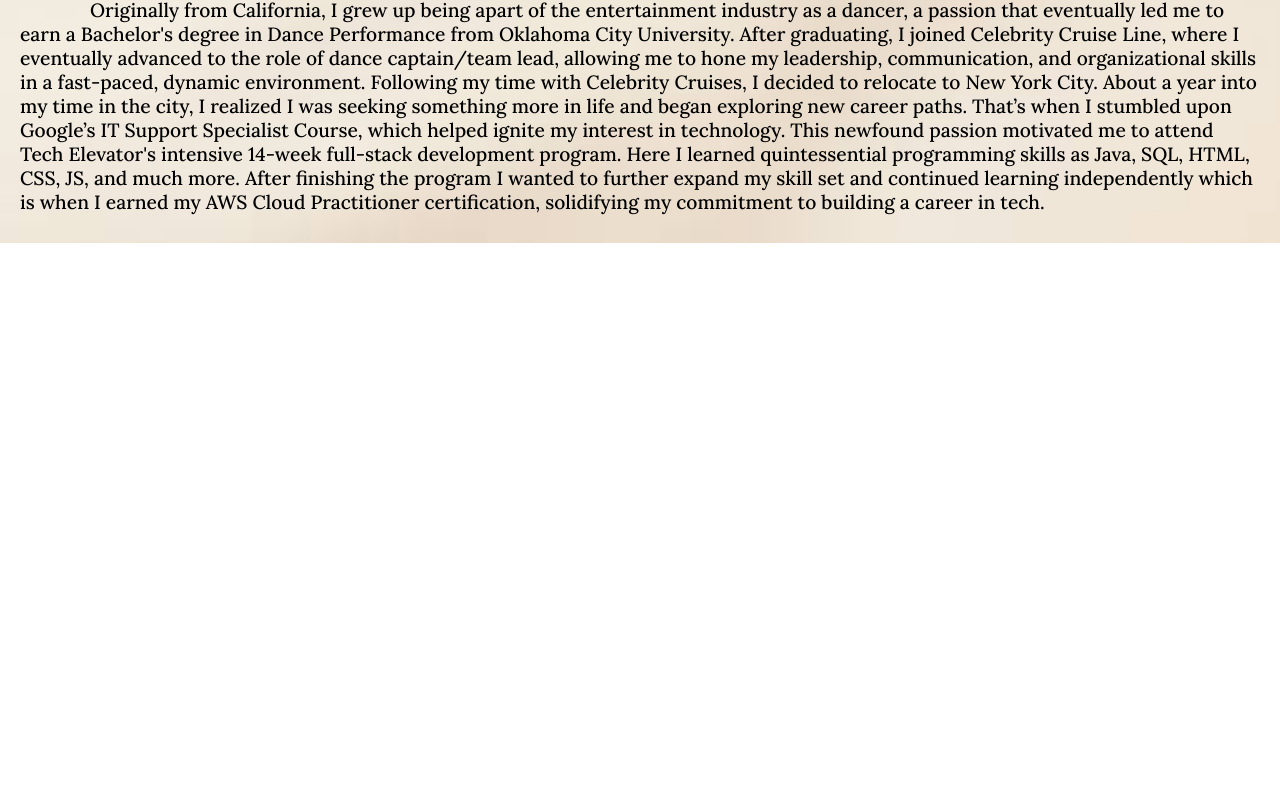
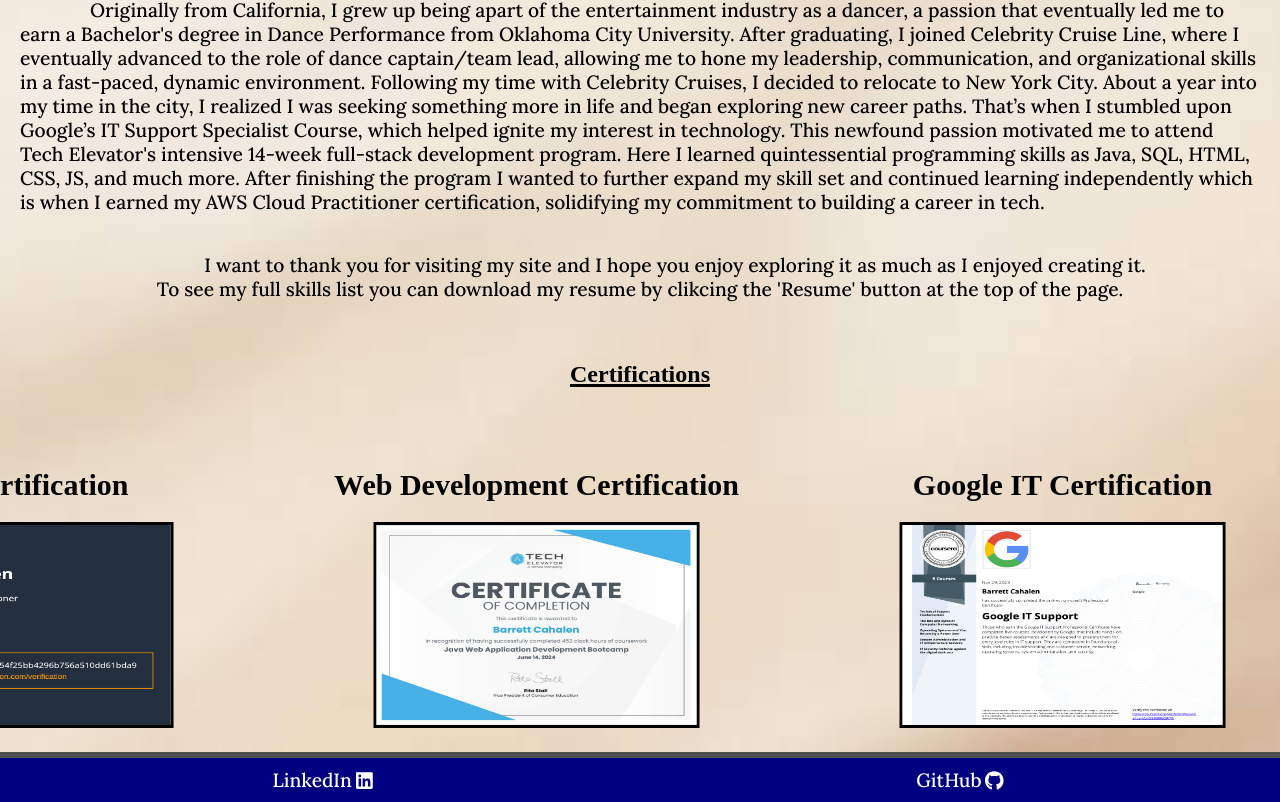
Before and after one commit to bpcahalen/Portfolio, a Vue app: page / in a window 1280 px wide. Shown: the part 557-1359 px from the top of the page. Before the commit the page ends 800 px from the top, so only its background shows below. Built offline with nearby package versions, Linux system fonts and the light colour scheme.

Commit message:
added scroll button

```diff
--- a/src/App.vue
+++ b/src/App.vue
@@ -1,47 +1,54 @@
 <template>
+  <scrollButton />
   <!-- <Transition>
     <div class="welcome" v-if="enter">
     <h1 class="welcomeMessage">Welcome To My Portfolio</h1>
     <button class="enter" @click="enter = !enter">Enter</button>
   </div>
   </Transition> -->
-  <div>
+  <div id="top">
     <header>
       <div class="navigation">
         <h2 class="name">Barrett Cahalen</h2>
         <nav class="menu">
-          <router-link to="/">Home</router-link>
-          <!-- <router-link to="/about">About</router-link> -->
-          <router-link to="/projects">Projects</router-link>
-          <a role="button" href="../BarrettCahalenResume.pdf" download="BarrettCahalenResume.pdf">Resume</a>
-          <router-link to="/contactme">Contact Me</router-link>
+          <router-link to="/" class="routing">Home</router-link>
+          <router-link to="/projects" class="routing">Projects</router-link>
+          <a role="button" href="../BarrettCahalenResume.pdf" download="BarrettCahalenResume.pdf" class="routing">Resume</a>
+          <router-link to="/contactme" class="routing">Contact Me</router-link>
         </nav>
       </div>
     </header>
     <RouterView />
     <footer>
-      <a class="link" href="https://www.linkedin.com/in/barrett-cahalen/" target="_blank">LinkedIn</a>
-      <a class="link" href="https://github.com/bpcahalen" target="_blank">GitHub</a>
-
+      <div class="link">
+      <a class="linkName" href="https://www.linkedin.com/in/barrett-cahalen/" target="_blank">LinkedIn<fa :icon="['fab', 'linkedin']" class="linkedIn"/></a>
+      <a class="linkName" href="https://github.com/bpcahalen" target="_blank">GitHub<fa :icon="['fab', 'github']" /></a>
+      </div>
     </footer>
   </div>
 </template>
 
+<script setup>
+import scrollButton from "../src/components/scrollButton.vue";
+</script>
+
 <script>
-import VuePdfViewer from "pdf-viewer-vue";
 import resume from "../public/BarrettCahalenResume.pdf";
 
 export default {
   data() {
     return {
-      enter: true
+      // enter: true
+      showButton: false
     }
-  }
+  },
+
 }
 </script>
 
 
 <style>
+
 @import url('https://fonts.googleapis.com/css2?family=Lora:wght@500&display=swap');
 @import url('https://fonts.googleapis.com/css2?family=Dancing+Script:wght@700&family=Lora:ital,wght@1,500&display=swap');
 
@@ -64,7 +71,7 @@
 }
 
 
-.welcome {
+/* .welcome {
   background: black;
   height: 100vh;
   width: 100vw;
@@ -73,7 +80,7 @@
   justify-content: center;
   align-items: center;
   margin: 0;
-}
+} */
 
 /* .enter{
   animation: transitionOut 2s;
@@ -142,9 +149,10 @@
 html,
 body {
   overflow-x: hidden;
+  overflow-y: scroll;
   scroll-behavior: smooth;
   margin: 0;
-  height: 100vh;
+  /* height: 100vh; */
   width: 100vw;
 }
 
@@ -175,30 +183,43 @@
   cursor: default;
 }
 
-a {
+.routing {
   color: white;
   text-decoration: none;
   font-size: larger;
   font-family: "Lora", serif;
 }
 
-a:hover {
+.routing:hover{
   text-decoration: underline solid;
   color: wheat;
 }
 
 footer{
+  height: 100%;
   margin: 0;
   background-color: navy;
   border-top: 	#505050 6px solid;
-  display: flex;
-  justify-content: space-evenly;
-  align-items: center;
   padding: 10px 0px 10px 0px;
 }
 
 .link {
+  width: 100%;
+  display: flex;
+  justify-content: space-around;
+  align-items: center;
+}
+
+.linkName{
   cursor: pointer;
+  width: 95px;
+  color: white;
+  text-decoration: none;
+  font-size: larger;
+  font-family: "Lora", serif;
+  display: flex;
+  justify-content: space-evenly;
+  align-items: center;
 }
 
 .resumeButton{
@@ -211,8 +232,13 @@
   cursor: pointer;
 }
 
-.resumeButton:hover{
+.linkName:hover{
   text-decoration: underline solid;
   color: wheat;
 }
+
+.linkedIn{
+  margin: 0 0 0 4px;
+}
+
 </style>
--- /dev/null
+++ b/src/components/scrollButton.vue
@@ -0,0 +1,63 @@
+<template>
+    <Transition>
+        <a v-if="visible" href="#top" class="buttonScroll">
+            <fa :icon="['fas', 'circle-chevron-up']"/>
+        </a>
+    </Transition>
+</template>
+
+<script>
+export default{
+    created(){
+        window.addEventListener('scroll', this.handleScroll);
+    },
+    unmounted(){
+        window.removeEventListener('scroll', this.handleScroll);
+    },
+    data(){
+        return{
+            visible: false
+        }
+    },
+    methods: {
+        handleScroll(){
+            if(window.scrollY > 500){
+                this.visible = true;
+            } else{
+                this.visible = false;
+            }
+        }
+    }
+}
+</script>
+
+<style scoped>
+
+.v-enter-active,
+.v-leave-active{
+    transition: opacity 0.5s ease;
+}
+
+.v-enter-from,
+.v-leave-to{
+    opacity: 0;
+}
+
+
+.buttonScroll{
+    position: fixed;
+    bottom: 20px;
+    right: 40px;
+    width: 40px;
+    height: 40px;
+    border-radius: 50%;
+    font-size: 40px;
+    color: navy;
+    background-color: white;
+    text-align: center;
+    display: flex;
+    justify-content: center;
+    align-items: center;
+}
+
+</style>
--- a/src/main.js
+++ b/src/main.js
@@ -1,16 +1,17 @@
 // import './assets/main.css'
 
-import { createApp } from 'vue'
-import App from './App.vue'
-import router from './router'
-import { library } from '@fortawesome/fontawesome-svg-core'
+import { createApp } from 'vue';
+import App from './App.vue';
+import router from './router';
+import { library } from '@fortawesome/fontawesome-svg-core';
 import { FontAwesomeIcon } from '@fortawesome/vue-fontawesome'
-import{faBars} from '@fortawesome/free-solid-svg-icons'
-import { faFacebook, faInstagram, faTwitter } from '@fortawesome/free-brands-svg-icons'
+import{faBars, faFileLines, faFileCode, faLaptopCode, faLink, faCircleChevronUp} from '@fortawesome/free-solid-svg-icons';
+import { faGithub, faInstagram, faLinkedin } from '@fortawesome/free-brands-svg-icons';
 
 
-library.add(faBars, faFacebook, faInstagram, faTwitter);
+library.add(faBars, faGithub, faInstagram, faLinkedin, faFileLines, faFileCode, faLaptopCode, faLink, faCircleChevronUp);
 
-const app = createApp(App);
-app.use(router);
-app.mount('#app');
+createApp(App)
+.use(router)
+.component('fa', FontAwesomeIcon)
+.mount('#app');
--- a/src/views/HomeView.vue
+++ b/src/views/HomeView.vue
@@ -1,5 +1,5 @@
 <template >
-  <div class="home">
+  <div class="home" >
     <div class="introPart">
       <h1 class="introName">Hi, my name is Barrett Cahalen!</h1>
       <img src="../images/businessPhoto2.jpg" class="headshot1">
@@ -20,7 +20,7 @@
         <br>To see my full skills list you can download my resume by clikcing the 'Resume' button at the top of the page.
       </p>
     </div>
-    <h2 class="certTitle">Here You Can See All My Certifications From Google, Tech Elevator, and AWS</h2>
+    <h2 class="certTitle">Certifications</h2>
     <div class="certificates">
             <div class="certSlide">
                 <div class="aws">
@@ -148,9 +148,9 @@
   z-index: 2;
 } */
 
-.certificates:hover .certSlide{
+/* .certificates:hover .certSlide{
   animation-play-state: paused;
-}
+} */
 
 .certTitle{
   text-align: center;
--- a/src/views/ProjectView.vue
+++ b/src/views/ProjectView.vue
@@ -5,16 +5,16 @@
         <h3 class="projectWelcome2">Here you can see a few examples of projects I've created or co-created along with
             the use of languages or frameworks such as: <br> Java, SQL, HTML, CSS, JS, Spring Boot, RESTful API's, JDBC, and Vue.js.</h3>
             <div class="quickAccess">
-                <a href="#1" id="project-1" class="jump">Frontend Project</a>
-                <a href="#2" id="project-2" class="jump">Backend Project</a>
-                <a href="#3" id="project-3" class="jump">Fullstack Project</a>
+                <a href="#1" id="project-1" class="jump">Frontend Project <fa :icon="['fas', 'file-code']" class="projectJump"/></a>
+                <a href="#2" id="project-2" class="jump">Backend Project <fa :icon="['fas', 'file-lines']" class="projectJump"/></a>
+                <a href="#3" id="project-3" class="jump">Fullstack Project <fa :icon="['fas', 'laptop-code']" class="projectJump"/></a>
             </div>
         <div>
             <project :projects="projects"/>
         </div>
-
     </div>
 </template>
+
 
 <script>
 
@@ -156,6 +156,10 @@
     text-decoration: underline white;
 }
 
+.projectJump{
+    margin-left: 5px;;
+}
+
 /* .projects {
     display: grid;
     grid-template-columns: 1fr;
```
